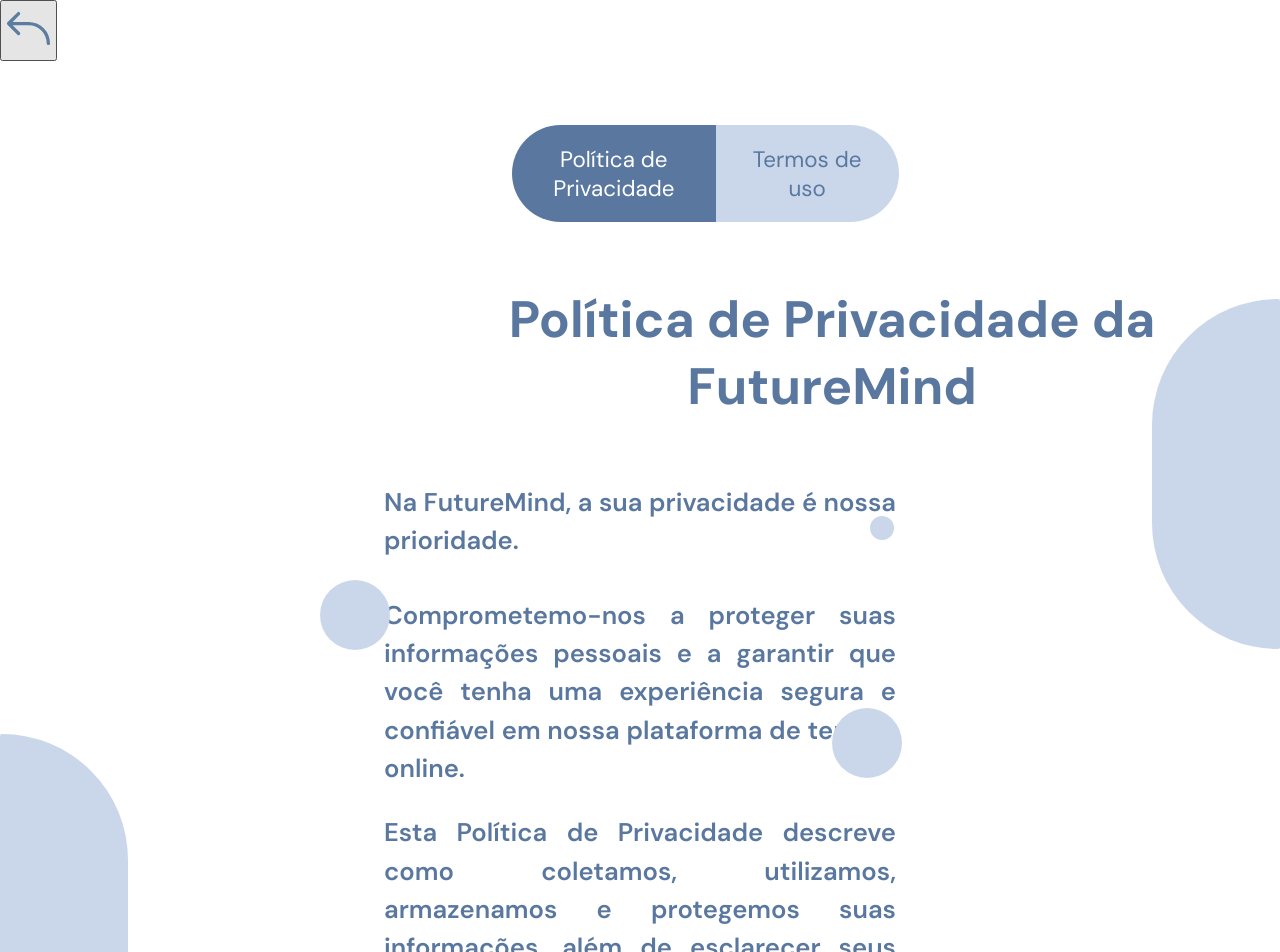
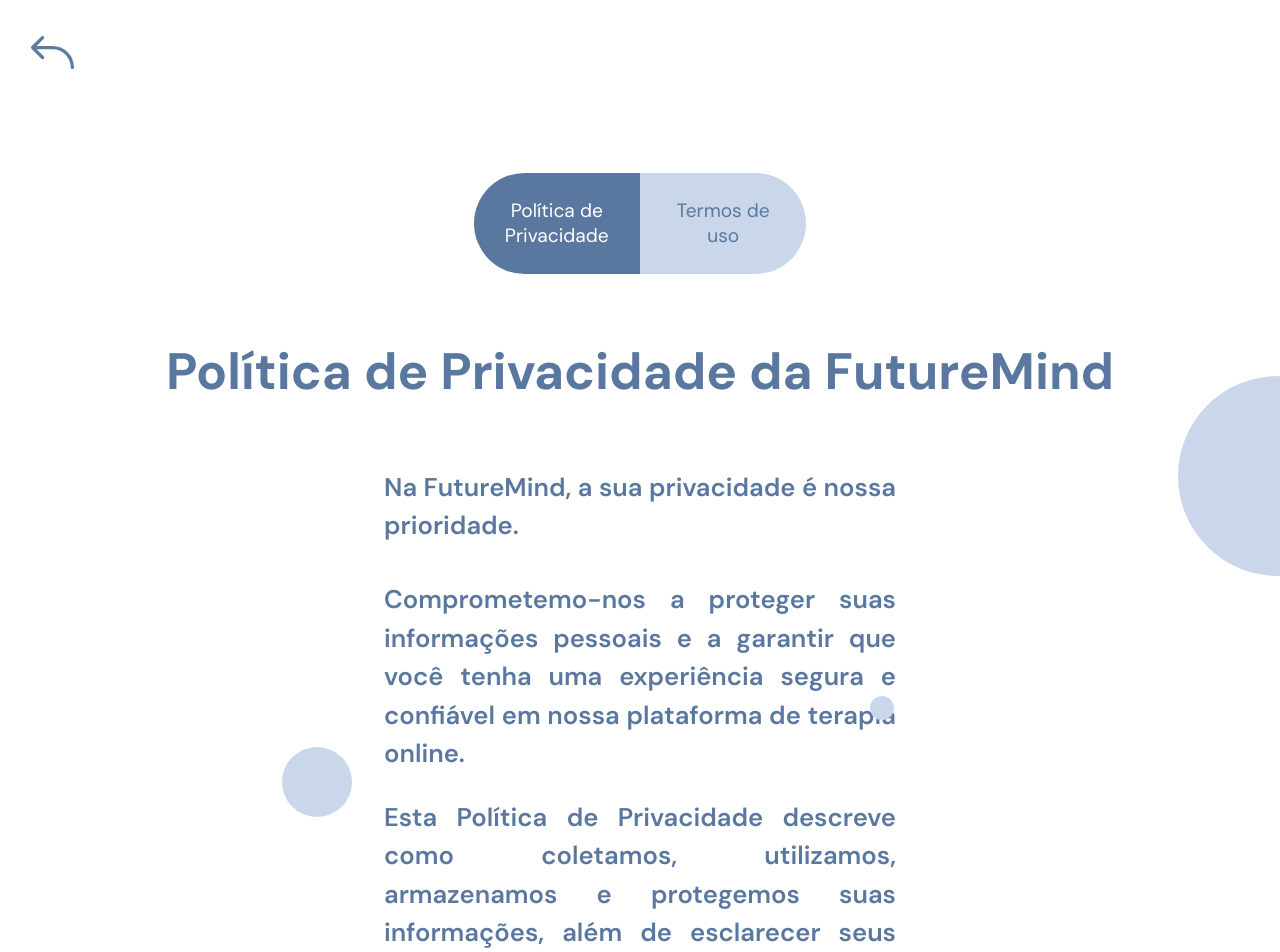
Before and after one commit to BrendaMaganeli/FutureMind-2.0, a React (Vite) app in the folder front/: page /politica in a window 1280 px wide. Shown: the top 952 px of the page. Built offline with nearby package versions, Linux system fonts and the light colour scheme.

Commit message:
Ajustes nos termos e politica

```diff
--- a/front/src/pages/CSS/Politica.css
+++ b/front/src/pages/CSS/Politica.css
@@ -7,21 +7,15 @@
 .H1_recursos {
   padding: 5%;
   color: #5a789f;
-  width: 30%;
+  width: 40%;
   flex-wrap: wrap;
   font-size: 45px;
 }
 
-<<<<<<< HEAD
 /* div::-webkit-scrollbar-track{
 
     background: #ffffff;
     border-radius: 3px;
-=======
-div::-webkit-scrollbar-track {
-  background: #ffffff;
-  border-radius: 3px;
->>>>>>> 838539c4b6e0b27ad7d2975670a433f781c5b3fa
 }
 
 div::-webkit-scrollbar-thumb {
@@ -29,23 +23,18 @@ div::-webkit-scrollbar-thumb {
   border-radius: 3px;
 }
 
-<<<<<<< HEAD
 div::-webkit-scrollbar{
 
 
     width: 12px;
 } */
-=======
-div::-webkit-scrollbar {
-  width: 12px;
-}
->>>>>>> 838539c4b6e0b27ad7d2975670a433f781c5b3fa
 
 .Container-recursos {
   display: flex;
   width: 100%;
   background-color: #ffffff;
-  padding-bottom: 10%;
+  padding-bottom: 5%;
+  padding-top: 5%;
 }
 
 .div_tres_recursos img {
@@ -146,28 +135,29 @@ div::-webkit-scrollbar {
 }
 
 .botaodecisaoo {
-  width: 170%;
-  font-size: 140%;
+  width: 13%;
+  font-size: 1.2em;
   border-top-left-radius: 100px;
   border-bottom-left-radius: 100px;
   border: none;
   transition: 1s;
   background-color: #5a789f;
   color: #ffff;
-  padding: 5%;
+  padding: 2%;
   text-align: center;
   text-decoration: none;
 }
 
 .botaodecisaodoiss {
-  width: 150%;
-  font-size: 140%;
+  width: 13%;
+  font-size: 1.2em;
   border-top-right-radius: 100px;
   border-bottom-right-radius: 100px;
   border: none;
+  transition: 1s;
   background-color: #cad7eb;
   color: #5a789f;
-  padding: 5%;
+  padding: 2%;
   text-align: center;
   text-decoration: none;
 }
--- a/front/src/pages/CSS/Termos.css
+++ b/front/src/pages/CSS/Termos.css
@@ -4,16 +4,10 @@
   background-color: #ffffff;
 }
 
-<<<<<<< HEAD
 /* div::-webkit-scrollbar-track{
 
     background: #ffffff;
     border-radius: 3px;
-=======
-div::-webkit-scrollbar-track {
-  background: #ffffff;
-  border-radius: 3px;
->>>>>>> 838539c4b6e0b27ad7d2975670a433f781c5b3fa
 }
 
 div::-webkit-scrollbar-thumb {
@@ -21,61 +15,56 @@ div::-webkit-scrollbar-thumb {
   border-radius: 3px;
 }
 
-<<<<<<< HEAD
 div::-webkit-scrollbar{
 
 
     width: 12px;
 } */
-=======
-div::-webkit-scrollbar {
-  width: 12px;
-}
->>>>>>> 838539c4b6e0b27ad7d2975670a433f781c5b3fa
 
 .botaodecisao {
-  width: 170%;
-  font-size: 140%;
+  width: 13%;
+  font-size: 1.2em;
   border-top-left-radius: 100px;
   border-bottom-left-radius: 100px;
   border: none;
   transition: 1s;
   background-color: #cad7eb;
   color: #5a789f;
-  padding: 5%;
+  padding: 2%;
   text-align: center;
   text-decoration: none;
 }
 
 .botaodecisaodois {
-  width: 150%;
-  font-size: 140%;
+  width: 13%;
+  font-size: 1.2em;
   border-top-right-radius: 100px;
   border-bottom-right-radius: 100px;
   border: none;
   transition: 1s;
   background-color: #5a789f;
   color: #ffffff;
-  padding: 5%;
+  padding: 2%;
   text-align: center;
   text-decoration: none;
 }
 
 .divBotoes {
-  width: fit-content;
+  width: 100%;
   display: flex;
+  justify-content: center;
+  align-items: center;
   padding-top: 5%;
   background-color: #ffffff;
-  margin-left: 40%;
 }
 
 .container_bola_um {
-  width: 10%;
+  width: 8%;
   background-color: #cad7eb;
-  margin-left: 90%;
-  height: 350px;
+  margin-left: 92%;
+  height: 200px;
   position: absolute;
-  margin-top: 6%;
+  margin-top: 8%;
   border-top-left-radius: 1000px;
   border-bottom-left-radius: 1000px;
   border-top-right-radius: 15px;
@@ -89,7 +78,7 @@ div::-webkit-scrollbar {
   height: 20px;
   padding: 12px;
   position: absolute;
-  margin-top: 23%;
+  margin-top: 33%;
   border-top-left-radius: 1000px;
   border-bottom-left-radius: 1000px;
   border-top-right-radius: 1000px;
@@ -99,11 +88,11 @@ div::-webkit-scrollbar {
 .container_bola_tres {
   width: 1%;
   background-color: #cad7eb;
-  margin-left: 25%;
+  margin-left: 22%;
   height: 20px;
   padding: 35px;
   position: absolute;
-  margin-top: 28%;
+  margin-top: 37%;
   border-top-left-radius: 1000px;
   border-bottom-left-radius: 1000px;
   border-top-right-radius: 1000px;
@@ -117,7 +106,7 @@ div::-webkit-scrollbar {
   height: 20px;
   padding: 35px;
   position: absolute;
-  margin-top: 38%;
+  margin-top: 62%;
   border-top-left-radius: 1000px;
   border-bottom-left-radius: 1000px;
   border-top-right-radius: 1000px;
@@ -125,21 +114,24 @@ div::-webkit-scrollbar {
 }
 
 .conatiner_bola_cinco {
-  width: 10%;
+  width: 8%;
   background-color: #cad7eb;
-  height: 350px;
+  height: 200px;
   position: absolute;
-  margin-top: 40%;
+  margin-top: 55%;
   border-top-right-radius: 1000px;
   border-bottom-right-radius: 1000px;
   border-top-left-radius: 15px;
   border-bottom-left-radius: 15px;
 }
+
 .T_titulo {
+  display: flex;
+  justify-content: center;
+  align-items: center;
   font-size: 160%;
   color: #5a789f;
-  width: fit-content;
-  margin-left: 30%;
+  width: 100%;
   text-align: center;
   padding-top: 5%;
 }
@@ -237,3 +229,9 @@ div::-webkit-scrollbar {
   font-size: 4rem !important;
   color: #5a789f;
 }
+
+.back-button-pt{
+  background-color: transparent;
+  border: none;
+  padding: 2%;
+}
--- a/front/src/pages/Politica.jsx
+++ b/front/src/pages/Politica.jsx
@@ -1,4 +1,3 @@
-import Navbar from "../Components/Navbar";
 import { Link } from "react-router-dom";
 import "./CSS/Politica.css";
 import Accordion from "@mui/material/Accordion";
@@ -8,9 +7,6 @@ import ExpandMoreIcon from "@mui/icons-material/ExpandMore";
 import Footer from "../Components/Footer";
 import { useEffect } from "react";
 import { useLocation } from "react-router-dom";
-import bolona from "../assets/bolona.png";
-import bolona2 from "../assets/bolona2.png";
-import bolonaEsquerda from "../assets/bolonaEsquerda.png";
 import identificacao from "../assets/identificacao.svg";
 import seguranca from "../assets/seguranca.svg";
 import iconeChaves from "../assets/icone_chaves.svg";
@@ -32,12 +28,10 @@ function ScrollToTop() {
 function Politica() {
   return (
     <div className="body-politica">
-      {/* Navbar fixa no topo da página */}
       <button className="back-button-pt" >
       <img src={voltar} alt="" style={{width: '4em'}} />
       </button>
       <ScrollToTop />
-      {/* Botões para navegação entre Política de Privacidade e Termos de Uso */}
       <div className="divBotoes">
         <Link to="/politica" className="botaodecisaoo">
           Política de Privacidade
```
